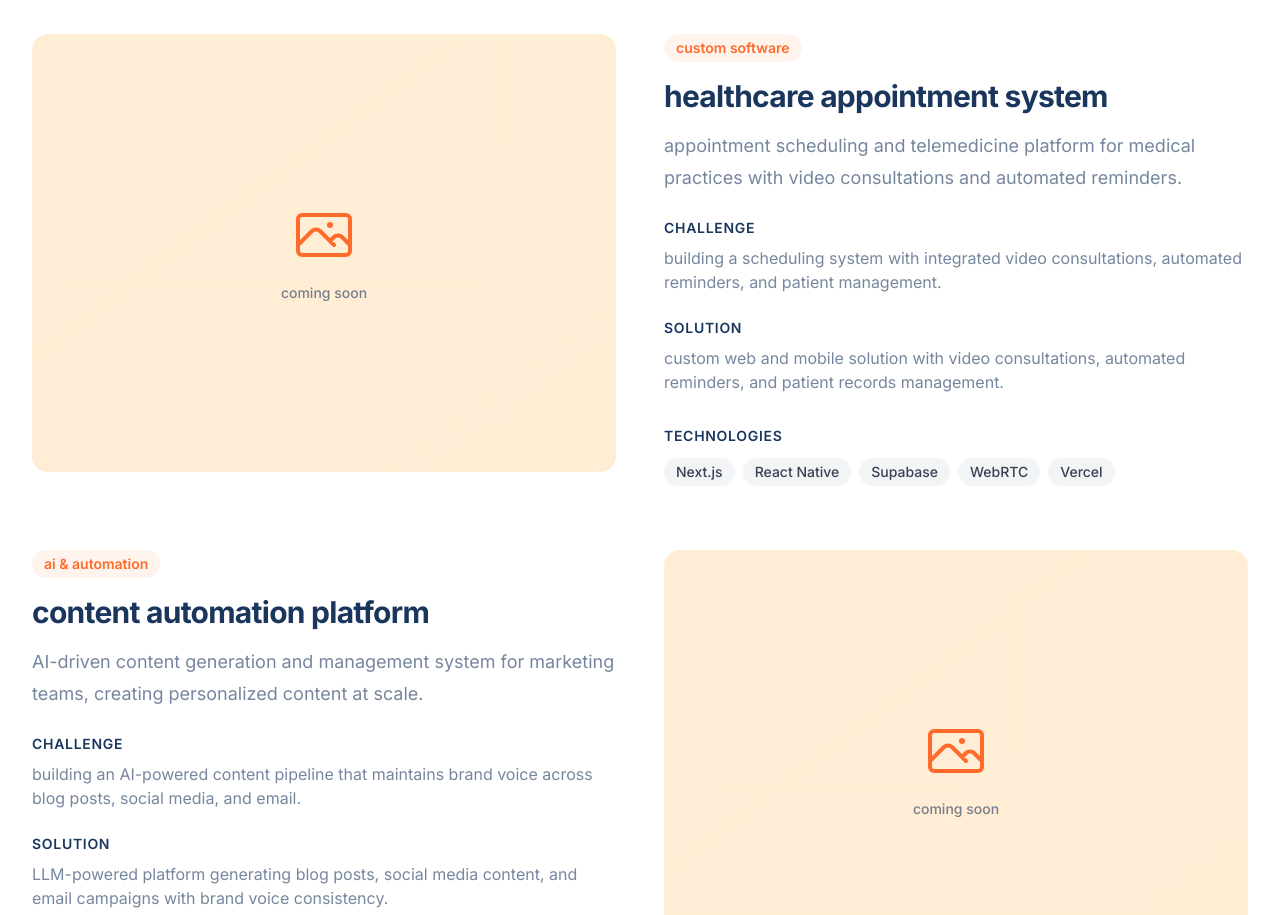
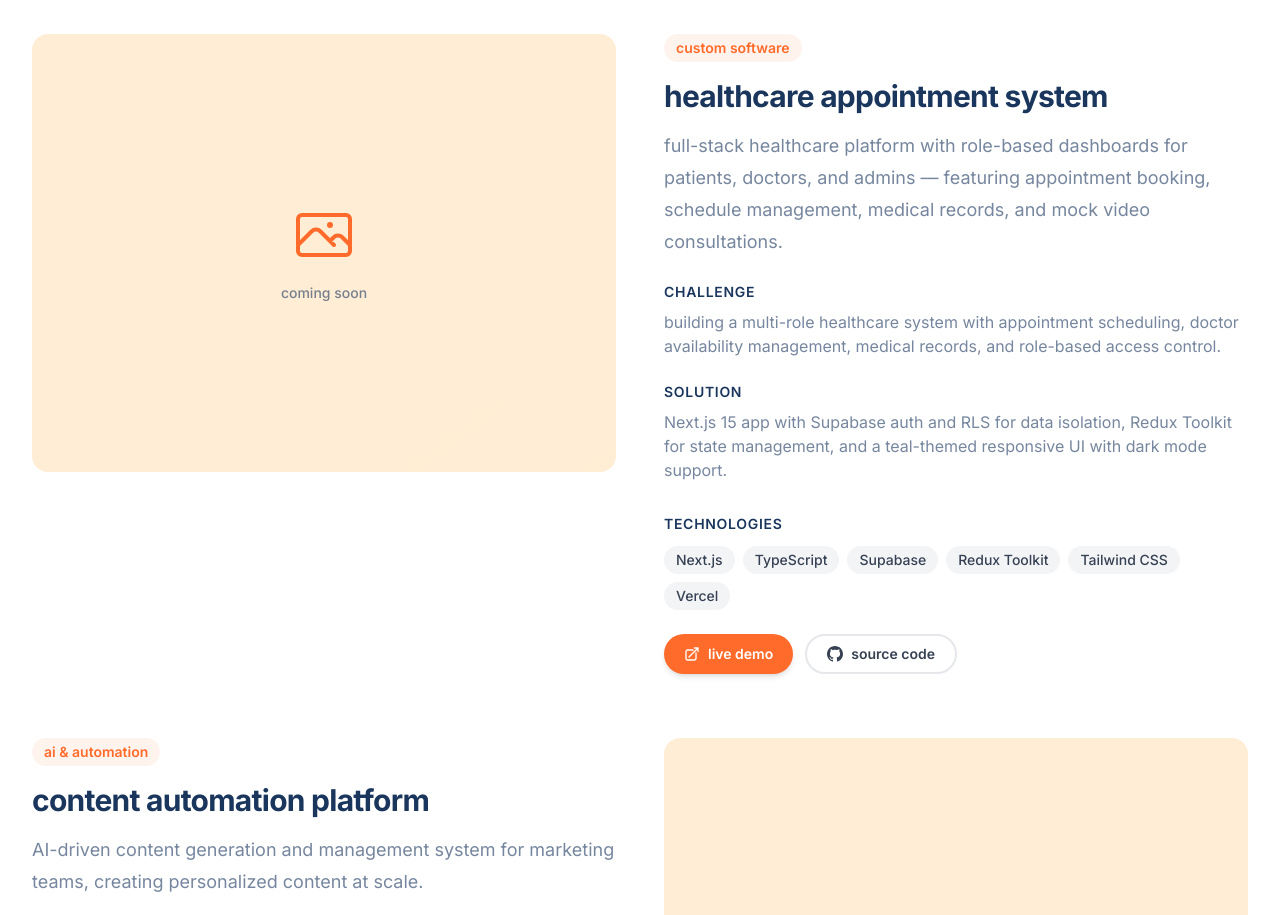
Before and after one commit to chyashp/web, a Next.js app: page /projects in a window 1280 px wide. Shown: the part 2260-3175 px from the top of the page. Built offline with nearby package versions, Linux system fonts and the light colour scheme; no server answers.

Commit message:
update healthcare project with live URL and repo link

```diff
--- a/src/app/projects/page.tsx
+++ b/src/app/projects/page.tsx
@@ -69,13 +69,15 @@ const projects: Project[] = [
     name: "healthcare appointment system",
     category: "custom software",
     description:
-      "appointment scheduling and telemedicine platform for medical practices with video consultations and automated reminders.",
+      "full-stack healthcare platform with role-based dashboards for patients, doctors, and admins — featuring appointment booking, schedule management, medical records, and mock video consultations.",
     challenge:
-      "building a scheduling system with integrated video consultations, automated reminders, and patient management.",
+      "building a multi-role healthcare system with appointment scheduling, doctor availability management, medical records, and role-based access control.",
     solution:
-      "custom web and mobile solution with video consultations, automated reminders, and patient records management.",
-    stack: ["Next.js", "React Native", "Supabase", "WebRTC", "Vercel"],
+      "Next.js 15 app with Supabase auth and RLS for data isolation, Redux Toolkit for state management, and a teal-themed responsive UI with dark mode support.",
+    stack: ["Next.js", "TypeScript", "Supabase", "Redux Toolkit", "Tailwind CSS", "Vercel"],
     image: "/projects/healthcare.jpg",
+    liveUrl: "https://healthcare-app-chyashp.vercel.app",
+    repoUrl: "https://github.com/chyashp/healthcare-app",
   },
   {
     name: "content automation platform",
```
